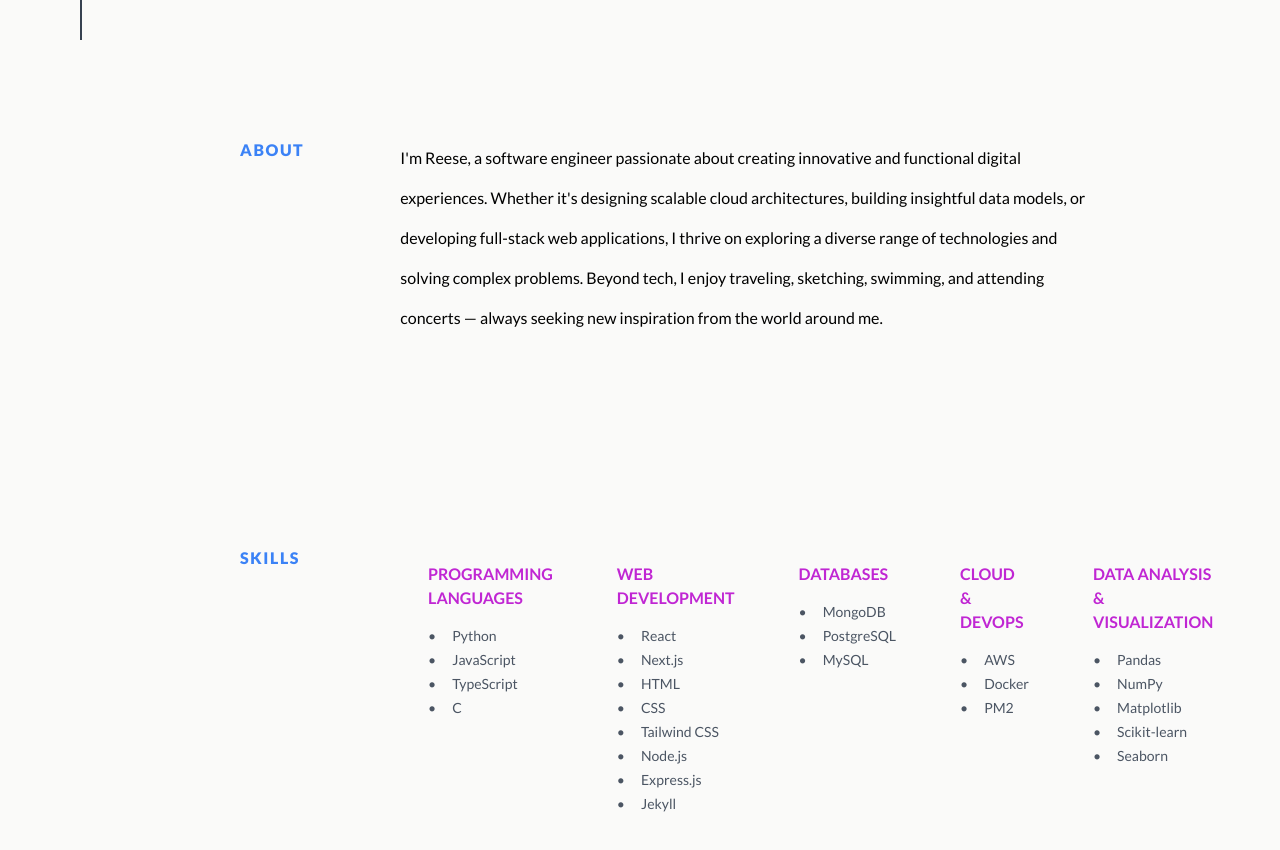
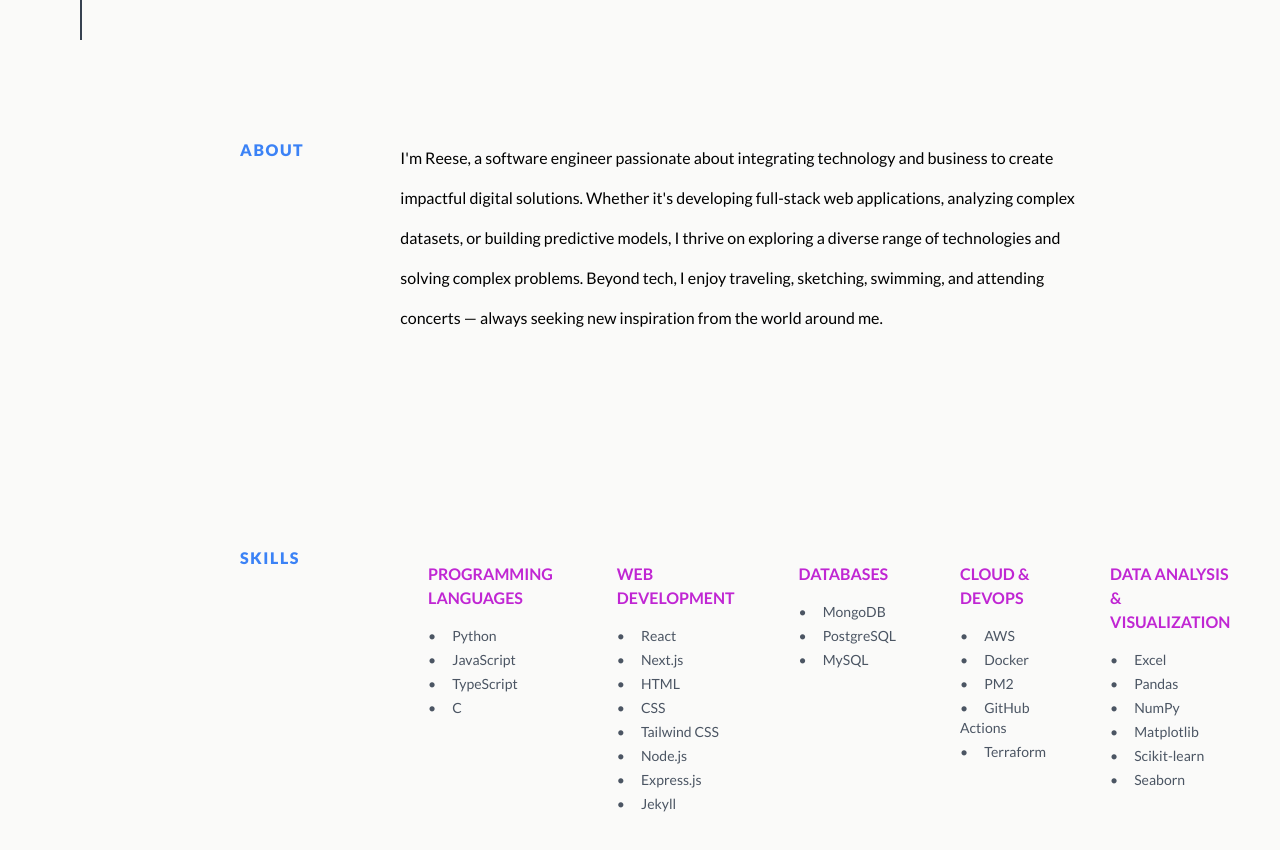
Before and after one commit to reesedychiao/personalsite, a Next.js app: page / in a window 1280 px wide. Shown: the part 720-1570 px from the top of the page. Built offline with nearby package versions, Linux system fonts and the light colour scheme.

Commit message:
updated about section

```diff
--- a/src/app/page.tsx
+++ b/src/app/page.tsx
@@ -76,8 +76,9 @@ const skills = {
     "Jekyll",
   ],
   DATABASES: ["MongoDB", "PostgreSQL", "MySQL"],
-  "CLOUD & DEVOPS": ["AWS", "Docker", "PM2"],
+  "CLOUD & DEVOPS": ["AWS", "Docker", "PM2", "GitHub Actions", "Terraform"],
   "DATA ANALYSIS & VISUALIZATION": [
+    "Excel",
     "Pandas",
     "NumPy",
     "Matplotlib",
@@ -88,7 +89,6 @@ const skills = {
 
 export default function Home() {
   const [isVisible, setIsVisible] = useState(false);
-  const [isBouncing, setIsBouncing] = useState(false);
 
   useEffect(() => {
     const handleScroll = () => {
@@ -187,13 +187,14 @@ export default function Home() {
             ABOUT
           </h2>
           <p className="font-lato font-[500] text-md mb-8 leading-10">
-            I'm Reese, a software engineer passionate about creating innovative
-            and functional digital experiences. Whether it's designing scalable
-            cloud architectures, building insightful data models, or developing
-            full-stack web applications, I thrive on exploring a diverse range
-            of technologies and solving complex problems. Beyond tech, I enjoy
-            traveling, sketching, swimming, and attending concerts — always
-            seeking new inspiration from the world around me.
+            I'm Reese, a software engineer passionate about integrating
+            technology and business to create impactful digital solutions.
+            Whether it's developing full-stack web applications, analyzing
+            complex datasets, or building predictive models, I thrive on
+            exploring a diverse range of technologies and solving complex
+            problems. Beyond tech, I enjoy traveling, sketching, swimming, and
+            attending concerts — always seeking new inspiration from the world
+            around me.
           </p>
         </div>
         <div data-aos="fade-up" className="flex my-44 flex-col md:flex-row">
```
